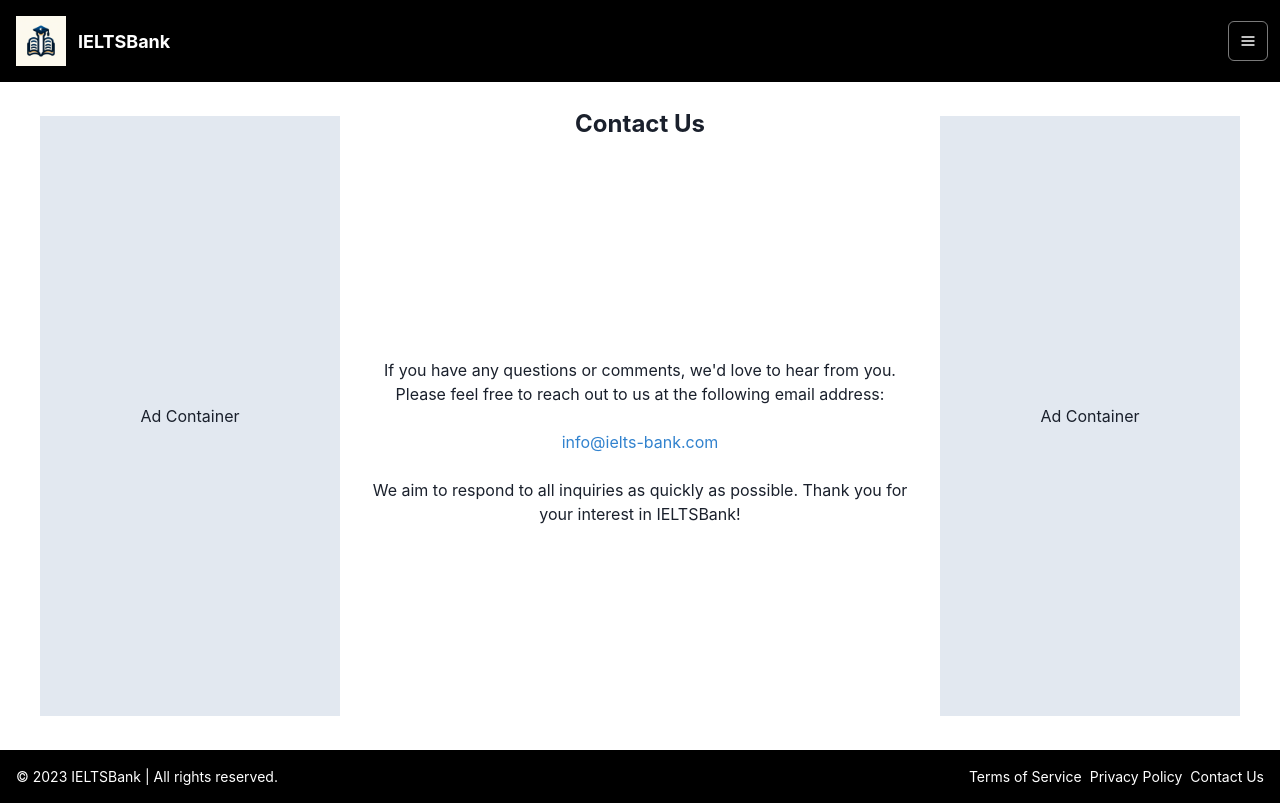
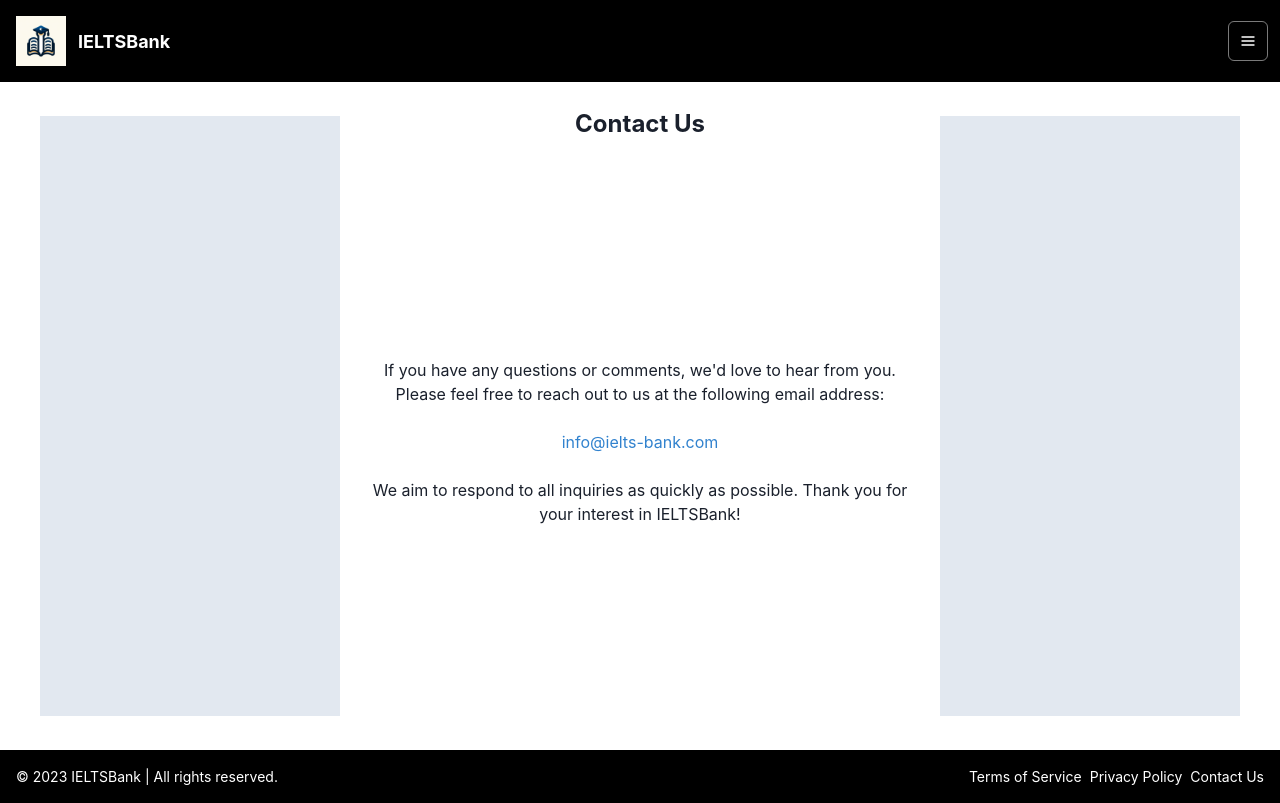
Before and after one commit to SeleemS/ielts-react, a React (Create React App) app: page /contactus in a window 1280 px wide. Built offline with nearby package versions, Linux system fonts and the light colour scheme.

Commit message:
Integrating Google AdSense

```diff
--- a/src/pages/ContactUs.js
+++ b/src/pages/ContactUs.js
@@ -19,9 +19,12 @@
             >
                 {/* Left Ad Container */}
                 <Flex display={adDisplay} width="300px" height="600px" bg="gray.200" mx={2} justifyContent="center" alignItems="center">
-                    <Flex justifyContent="center" alignItems="center" width="100%" height="100%">
-                        <Text>Ad Container</Text>
-                    </Flex>
+                    <ins className="adsbygoogle"
+                        style={{ display: "block" }}
+                        data-ad-client="ca-pub-5189362957619937"
+                        data-ad-slot="7564021019"
+                        data-ad-format="auto"
+                        data-full-width-responsive="true"></ins>
                 </Flex>
 
                 {/* Contact Us Content */}
@@ -38,9 +41,12 @@
 
                 {/* Right Ad Container */}
                 <Flex display={adDisplay} width="300px" height="600px" bg="gray.200" mx={2} justifyContent="center" alignItems="center">
-                    <Flex justifyContent="center" alignItems="center" width="100%" height="100%">
-                        <Text>Ad Container</Text>
-                    </Flex>
+                    <ins className="adsbygoogle"
+                        style={{ display: "block" }}
+                        data-ad-client="ca-pub-5189362957619937"
+                        data-ad-slot="7564021019"
+                        data-ad-format="auto"
+                        data-full-width-responsive="true"></ins>
                 </Flex>
             </Flex>
             <Footer />
--- a/src/pages/HomePage.js
+++ b/src/pages/HomePage.js
@@ -33,9 +33,12 @@
             >
                 {/* Left Ad Container */}
                 <Flex display={adDisplay} width="300px" height="600px" bg="gray.200" mx={2} justifyContent="center" alignItems="center">
-                    <Flex justifyContent="center" alignItems="center" width="100%" height="100%">
-                        <Text>Ad Container</Text>
-                    </Flex>
+                    <ins className="adsbygoogle"
+                        style={{ display: "block" }}
+                        data-ad-client="ca-pub-5189362957619937"
+                        data-ad-slot="7564021019"
+                        data-ad-format="auto"
+                        data-full-width-responsive="true"></ins>
                 </Flex>
 
 
@@ -46,9 +49,12 @@
 
                 {/* Right Ad Container */}
                 <Flex display={adDisplay} width="300px" height="600px" bg="gray.200" mx={2} justifyContent="center" alignItems="center">
-                    <Flex justifyContent="center" alignItems="center" width="100%" height="100%">
-                        <Text>Ad Container</Text>
-                    </Flex>
+                    <ins className="adsbygoogle"
+                        style={{ display: "block" }}
+                        data-ad-client="ca-pub-5189362957619937"
+                        data-ad-slot="7564021019"
+                        data-ad-format="auto"
+                        data-full-width-responsive="true"></ins>
                 </Flex>
             </Flex>
             <Footer />
--- a/src/pages/PrivacyPolicy.js
+++ b/src/pages/PrivacyPolicy.js
@@ -19,9 +19,12 @@
             >
                 {/* Left Ad Container */}
                 <Flex display={adDisplay} width="300px" height="600px" bg="gray.200" mx={2} justifyContent="center" alignItems="center">
-                    <Flex justifyContent="center" alignItems="center" width="100%" height="100%">
-                        <Text>Ad Container</Text>
-                    </Flex>
+                    <ins className="adsbygoogle"
+                        style={{ display: "block" }}
+                        data-ad-client="ca-pub-5189362957619937"
+                        data-ad-slot="7564021019"
+                        data-ad-format="auto"
+                        data-full-width-responsive="true"></ins>
                 </Flex>
 
                 {/* Privacy Policy Content */}
@@ -56,9 +59,12 @@
 
                 {/* Right Ad Container */}
                 <Flex display={adDisplay} width="300px" height="600px" bg="gray.200" mx={2} justifyContent="center" alignItems="center">
-                    <Flex justifyContent="center" alignItems="center" width="100%" height="100%">
-                        <Text>Ad Container</Text>
-                    </Flex>
+                    <ins className="adsbygoogle"
+                        style={{ display: "block" }}
+                        data-ad-client="ca-pub-5189362957619937"
+                        data-ad-slot="7564021019"
+                        data-ad-format="auto"
+                        data-full-width-responsive="true"></ins>
                 </Flex>
             </Flex>
             <Footer />
--- a/src/pages/TermsOfService.js
+++ b/src/pages/TermsOfService.js
@@ -18,9 +18,12 @@
                 py={6}
             >
                 <Flex display={adDisplay} width="300px" height="600px" bg="gray.200" mx={2} justifyContent="center" alignItems="center">
-                    <Flex justifyContent="center" alignItems="center" width="100%" height="100%">
-                        <Text>Ad Container</Text>
-                    </Flex>
+                    <ins className="adsbygoogle"
+                        style={{ display: "block" }}
+                        data-ad-client="ca-pub-5189362957619937"
+                        data-ad-slot="7564021019"
+                        data-ad-format="auto"
+                        data-full-width-responsive="true"></ins>
                 </Flex>
 
                 <VStack spacing={4} flex="1" minWidth="300px" px={4}>
@@ -54,9 +57,12 @@
                 </VStack>
 
                 <Flex display={adDisplay} width="300px" height="600px" bg="gray.200" mx={2} justifyContent="center" alignItems="center">
-                    <Flex justifyContent="center" alignItems="center" width="100%" height="100%">
-                        <Text>Ad Container</Text>
-                    </Flex>
+                    <ins className="adsbygoogle"
+                        style={{ display: "block" }}
+                        data-ad-client="ca-pub-5189362957619937"
+                        data-ad-slot="7564021019"
+                        data-ad-format="auto"
+                        data-full-width-responsive="true"></ins>
                 </Flex>
             </Flex>
             <Footer />
```
